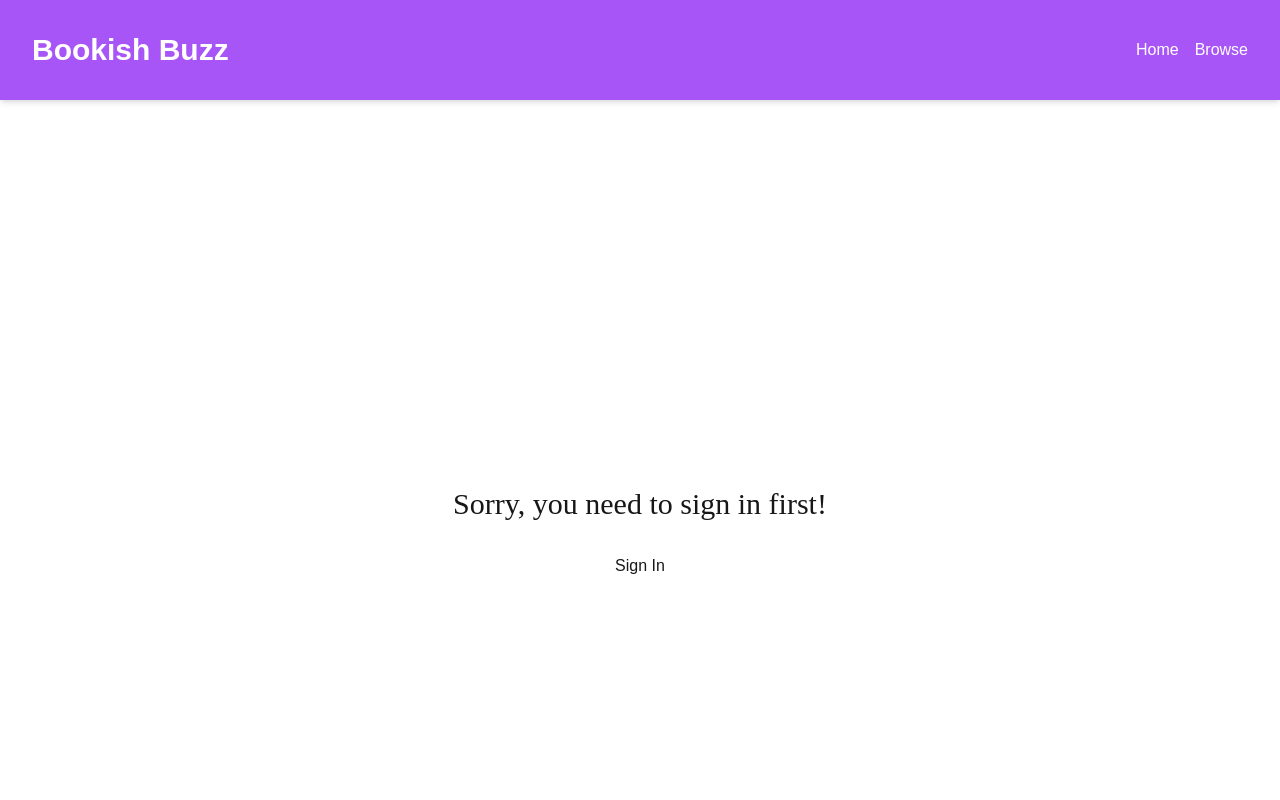
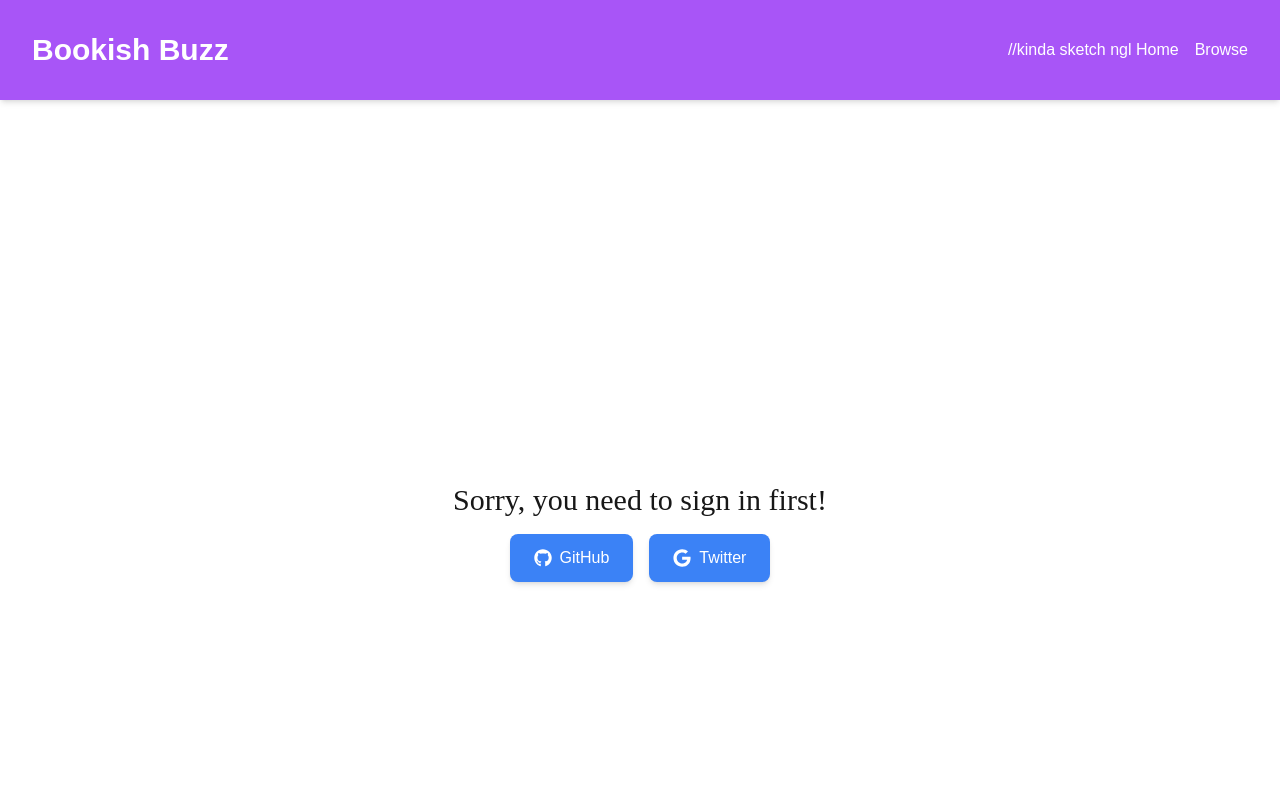
Before and after one commit to NathanRomasanta/book-review, a Next.js app: page / in a window 1280 px wide. Shown: the top 800 px of the page. Built offline with nearby package versions, Linux system fonts and the light colour scheme; no server answers.

Commit message:
Implemented google signin

```diff
--- a/app/_utils/auth-context.js
+++ b/app/_utils/auth-context.js
@@ -1,13 +1,14 @@
-'use client';
+"use client";
 
-import { useContext, createContext, useState, useEffect } from 'react';
+import { useContext, createContext, useState, useEffect } from "react";
 import {
   signInWithPopup,
   signOut,
   onAuthStateChanged,
   GithubAuthProvider,
-} from 'firebase/auth';
-import { auth } from './firebase';
+  GoogleAuthProvider,
+} from "firebase/auth";
+import { auth } from "./firebase";
 
 const AuthContext = createContext();
 
@@ -16,6 +17,11 @@ export const AuthContextProvider = ({ children }) => {
 
   const gitHubSignIn = () => {
     const provider = new GithubAuthProvider();
+    return signInWithPopup(auth, provider);
+  };
+
+  const googleSignIn = () => {
+    const provider = new GoogleAuthProvider();
     return signInWithPopup(auth, provider);
   };
 
@@ -31,7 +37,9 @@ export const AuthContextProvider = ({ children }) => {
   }, [user]);
 
   return (
-    <AuthContext.Provider value={{ user, gitHubSignIn, firebaseSignOut }}>
+    <AuthContext.Provider
+      value={{ user, gitHubSignIn, googleSignIn, firebaseSignOut }}
+    >
       {children}
     </AuthContext.Provider>
   );
--- /dev/null
+++ b/app/components/ElevatedButton.js
@@ -0,0 +1,14 @@
+// components/ElevatedButton.js
+import { FaGithub } from "react-icons/fa";
+
+export default function ElevatedButton({ text, onClick, Icon }) {
+  return (
+    <button
+      className="flex items-center gap-2 px-6 py-3 bg-blue-500 text-white font-medium rounded-lg shadow-md hover:bg-blue-600 focus:outline-none focus:ring-2 focus:ring-blue-300 active:shadow-lg transition-all"
+      onClick={onClick}
+    >
+      {Icon && <Icon className="text-lg" />} {/* Render the icon if provided */}
+      {text}
+    </button>
+  );
+}
--- a/app/page.js
+++ b/app/page.js
@@ -1,15 +1,20 @@
-'use client';
-import { useUserAuth } from './_utils/auth-context';
-import Link from 'next/link';
-
+"use client";
+import { useUserAuth } from "./_utils/auth-context";
+import Link from "next/link";
+import ElevatedButton from "./components/ElevatedButton";
+import { FaGithub, FaGoogle } from "react-icons/fa";
 //Home Page
 export default function Page() {
   console.log(useUserAuth());
 
-  const { user, gitHubSignIn, firebaseSignOut } = useUserAuth();
+  const { user, gitHubSignIn, firebaseSignOut, googleSignIn } = useUserAuth();
 
   const signIn = async () => {
     await gitHubSignIn();
+  };
+
+  const signInGoogle = async () => {
+    await googleSignIn();
   };
 
   const signOut = async () => {
@@ -17,23 +22,19 @@ export default function Page() {
   };
 
   return (
-    <div className='flex flex-col min-h-screen'>
-      <header className='bg-purple-500 text-white p-8 shadow-md'>
-        <div className='container mx-auto flex justify-between items-center'>
-          <h1 className='text-3xl font-bold'>Bookish Buzz</h1>
+    <div className="flex flex-col min-h-screen">
+      <header className="bg-purple-500 text-white p-8 shadow-md">
+        <div className="container mx-auto flex justify-between items-center">
+          <h1 className="text-3xl font-bold">Bookish Buzz</h1>
 
-          <ul className='flex space-x-4'>
+          <ul className="flex space-x-4">
             <li>
-              <Link
-                href='http://localhost:3000/'
-                className='hover:underline'>
-                Home
+              <Link href="http://localhost:3000/" className="hover:underline">
+                //kinda sketch ngl Home
               </Link>
             </li>
             <li>
-              <Link
-                href='/browse'
-                className='hover:underline'>
+              <Link href="/browse" className="hover:underline">
                 Browse
               </Link>
             </li>
@@ -41,32 +42,40 @@ export default function Page() {
         </div>
       </header>
 
-      <main className='flex-grow p-6'>
+      <main className="flex-grow p-6">
         {user ? (
-          <div className='flex flex-col items-center justify-center h-screen'>
-            <p className='mb-4 p-4'>Welcome, {user.displayName}</p>
-            <button
-              className='mb-4 hover:underline'
-              onClick={signOut}>
+          <div className="flex flex-col items-center justify-center h-screen">
+            <p className="mb-4 p-4">Welcome, {user.displayName}</p>
+            <button className="mb-4 hover:underline" onClick={signOut}>
               Sign Out
             </button>
-            <p className='text-center p-8'>Welcome to Bookish Buzz!</p>
+            <p className="text-center p-8">Welcome to Bookish Buzz!</p>
           </div>
         ) : (
-          <div className='flex flex-col items-center justify-center min-h-screen'>
-            <h1 className='font-cursive text-3xl text-center p-4'>
-              Sorry, you need to sign in first!
-            </h1>
-            <button
-              className='text-center hover:underline mt-4'
-              onClick={signIn}>
-              Sign In
-            </button>
+          <div className="flex flex-col items-center justify-center h-screen">
+            <div className="flex flex-col items-center justify-center min-h-screen ">
+              <h1 className="font-cursive text-3xl text-center p-4">
+                Sorry, you need to sign in first!
+              </h1>
+
+              <div className="flex space-x-4">
+                <ElevatedButton
+                  text="GitHub"
+                  onClick={signIn}
+                  Icon={FaGithub}
+                />
+                <ElevatedButton
+                  text="Twitter"
+                  onClick={signIn}
+                  Icon={FaGoogle}
+                />
+              </div>
+            </div>
           </div>
         )}
       </main>
 
-      <footer className='bg-purple-500 text-white p-12 shadow-md'></footer>
+      <footer className="bg-purple-500 text-white p-12 shadow-md"></footer>
     </div>
   );
 }
--- a/package.json
+++ b/package.json
@@ -13,7 +13,8 @@
     "firebase": "^11.0.2",
     "next": "^15.0.4",
     "react": "19.0.0-rc-66855b96-20241106",
-    "react-dom": "19.0.0-rc-66855b96-20241106"
+    "react-dom": "19.0.0-rc-66855b96-20241106",
+    "react-icons": "^5.4.0"
   },
   "devDependencies": {
     "eslint": "^8",
```
Also changed, not shown: app/images/BeeLogo.png (added), 1 other file (tests, documents, lock files or other folders).
